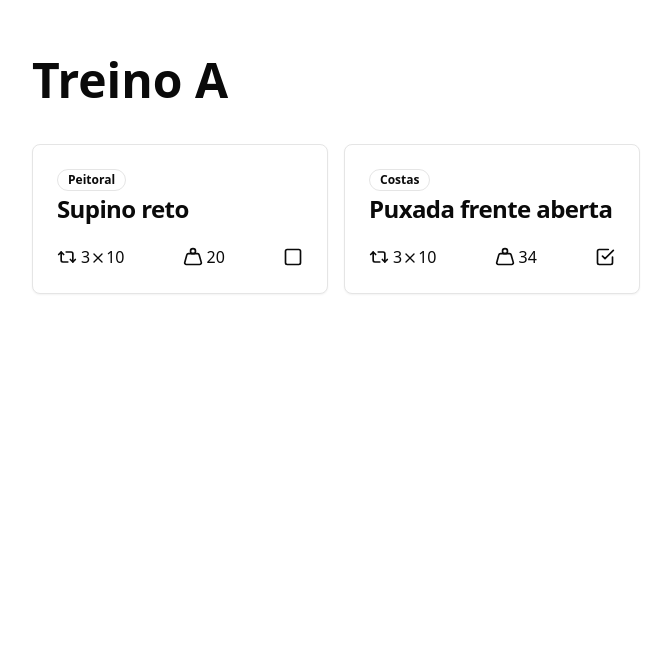
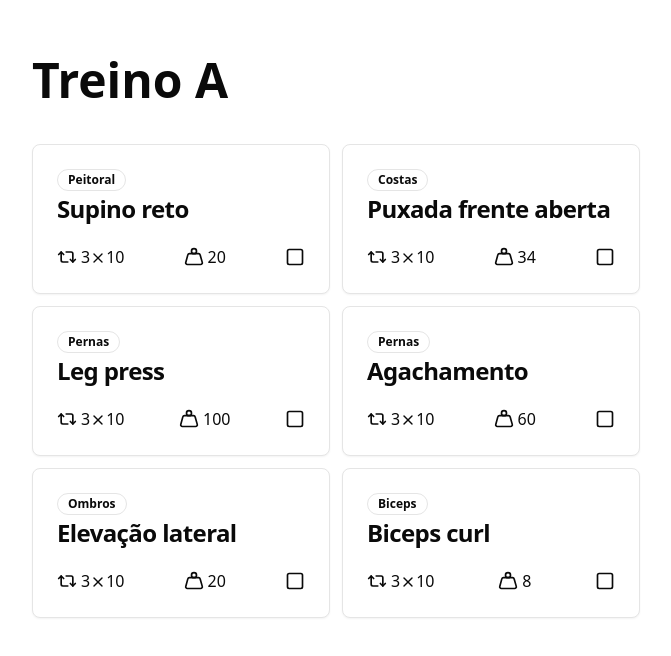
Before and after one commit to katsuragawaa/workout-react, a Next.js app: page /workout/1 in a window 1280 px wide. Shown: the top 656 px of the page, without its empty margins (304-975 px from the left). Built offline with nearby package versions, Linux system fonts and the light colour scheme.

Commit message:
Add ExerciseCard component to WorkoutPage

```diff
--- a/app/workout/[id]/page.tsx
+++ b/app/workout/[id]/page.tsx
@@ -1,6 +1,7 @@
+import ExerciseCard from "@/components/exercise-card";
 import { Badge } from "@/components/ui/badge";
-import { Card, CardContent, CardDescription, CardFooter, CardHeader, CardTitle } from "@/components/ui/card";
-import { workouts } from "@/lib/workout-mock";
+import { Card, CardContent, CardHeader, CardTitle } from "@/components/ui/card";
+import { exercises, workouts } from "@/lib/workout-mock";
 import { CheckSquare, Repeat2, Square, Weight, X } from "lucide-react";
 
 type WorkoutPageProps = {
@@ -15,54 +16,10 @@ export default function WorkoutPage({ params }: WorkoutPageProps) {
     <main className="container flex min-h-screen max-w-2xl flex-col">
       <h1 className="pb-10 pt-14 text-5xl font-extrabold">{workout.title}</h1>
 
-      <div className="flex flex-row items-center justify-between gap-4">
-        <Card className="flex-1">
-          <CardHeader>
-            <Badge className="w-fit" variant="outline">
-              Peitoral
-            </Badge>
-            <CardTitle>Supino reto</CardTitle>
-          </CardHeader>
-          <CardContent className="flex items-center justify-between">
-            <div className="flex flex-row items-center gap-1">
-              <Repeat2 className="h-5 w-5" />
-              <span>
-                3
-                <X className="mb-0.5 inline-block h-4 w-4" />
-                10
-              </span>
-            </div>
-            <div className="flex flex-row items-center gap-1">
-              <Weight className="h-5 w-5" />
-              <span>20</span>
-            </div>
-            <Square className="h-5 w-5" />
-          </CardContent>
-        </Card>
-
-        <Card className="flex-1">
-          <CardHeader>
-            <Badge className="w-fit" variant="outline">
-              Costas
-            </Badge>
-            <CardTitle>Puxada frente aberta</CardTitle>
-          </CardHeader>
-          <CardContent className="flex items-center justify-between">
-            <div className="flex flex-row items-center gap-1">
-              <Repeat2 className="h-5 w-5" />
-              <span>
-                3
-                <X className="mb-0.5 inline-block h-4 w-4" />
-                10
-              </span>
-            </div>
-            <div className="flex flex-row items-center gap-1">
-              <Weight className="h-5 w-5" />
-              <span>34</span>
-            </div>
-            <CheckSquare className="h-5 w-5" />
-          </CardContent>
-        </Card>
+      <div className="grid grid-cols-2 gap-3">
+        {exercises.map((exercise) => (
+          <ExerciseCard key={exercise.id} exercise={exercise} />
+        ))}
       </div>
     </main>
   );
```
